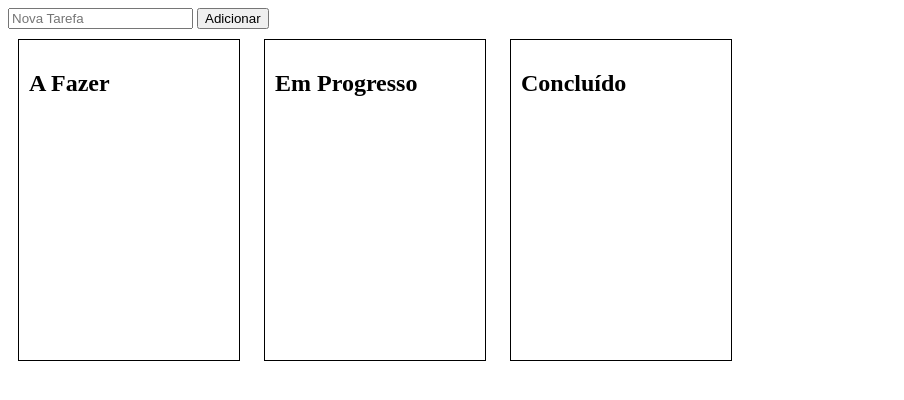
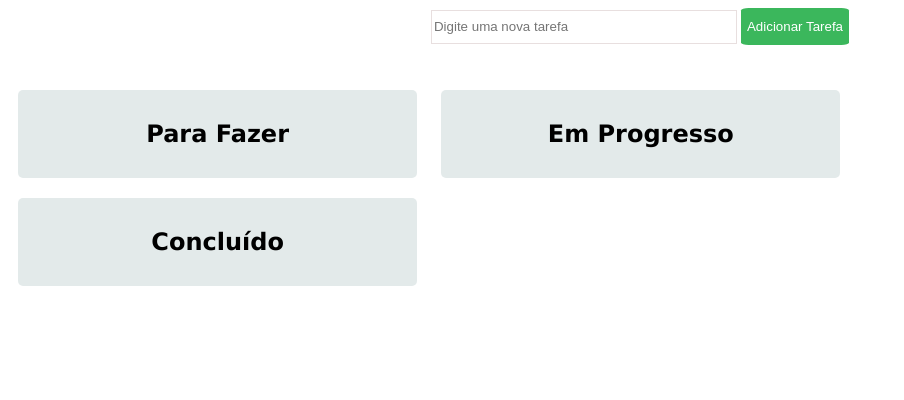
Before and after one commit to wiaczorekff/ARI3, a plain HTML site: page ARI 7/dragNdropAtv1.html in a window 1280 px wide. Shown: the whole page, without its empty margins (0-904 px from the left). Drawn offline with Linux system fonts and the light colour scheme.

Commit message:
prova ajax e dranNdrop
atualizado

```diff
--- a/ARI 7/dragNdropAtv1.html
+++ b/ARI 7/dragNdropAtv1.html
@@ -4,23 +4,58 @@
   <title>Lista de Tarefas</title>
   <style>
    #a-fazer, #em-progresso, #concluido {
-      border: 1px solid black;
     padding: 10px;
     margin: 10px;
-      width: 200px;
-      height: 300px;
+    width: 30%;
+    height: auto;
     display: inline-block;
+    text-align: center;
+    background-color: rgba(221, 230, 230, 0.806);
+    font-family: 'Lucida Sans', 'Lucida Sans Regular', 'Lucida Grande', 'Lucida Sans Unicode', Geneva, Verdana, sans-serif;
+    border-radius: 5px;
     vertical-align: top;
 }
 
-    #a-fazer input[type="text"] {
-      width: 150px;
-      margin-right: 10px;
+li{
+  text-align: left;
+  list-style-type: none;
+  font-size: 22px;
+  background-color: rgb(254, 255, 255);
+  padding: 5px;
+  margin: 5px;
+  border: 1px solid rgba(184, 181, 181, 0.696);
+
+
+}
+  #adicionarTarefa{
+    text-align: center;
+    margin-bottom: 35px;
   }
 
-    #a-fazer button {
-      margin-top: 5px;
+  input{
+    width: 300px;
+    height: 30px;
+    border: 1px solid rgb(232, 223, 223);
   }
+
+  button{
+    background: #00a22bc4;
+    color: white;
+    border-style: none;
+    height: 37px;
+    text-shadow: none;
+    border-radius: 7%;
+  }
+
+  button:hover {
+    background-color: #3fe36bc4;
+    color:white;
+  }
+
+  #tarefas{
+    width: auto;
+  }
+
   </style>
 
 <script>
@@ -52,18 +87,33 @@
     li.appendChild(document.createTextNode(tarefa));
     document.getElementById("lista-a-fazer").appendChild(li);
     document.getElementById("nova-tarefa").value = "";
+
+  //Ajusta a altura das divs para que não fiquem com alturas diferentes ao colocar uma tarefa na div
+    var divs = document.querySelectorAll('#a-fazer, #em-progresso, #concluido');
+    var maxHeight = 0;
+    divs.forEach(function(div) {
+      if (div.offsetHeight > maxHeight) {
+        maxHeight = div.offsetHeight;
+      }
+    });
+    divs.forEach(function(div) {
+      div.style.height = maxHeight + 'px';
+    });
   });
 };
+
 </script>
 </head>
 <body>
 
-    <input type="text" id="nova-tarefa" placeholder="Nova Tarefa">
-    <button id="adicionar-tarefa">Adicionar</button>
+  <div id="adicionarTarefa">
+    <input type="text" id="nova-tarefa" placeholder="Digite uma nova tarefa">
+    <button id="adicionar-tarefa">Adicionar Tarefa</button>
+  </div>
 
   <div id="tarefas">
     <div id="a-fazer" ondragover="allowDrop(event)" ondrop="drop(event)">
-      <h2>A Fazer</h2>
+      <h2>Para Fazer</h2>
       <ul id="lista-a-fazer"></ul>
     </div>
 
@@ -71,7 +121,6 @@
       <h2>Em Progresso</h2>
       <ul id="lista-em-progresso"></ul>
     </div>
-
 
     <div id="concluido" ondragover="allowDrop(event)" ondrop="drop(event)">
       <h2>Concluído</h2>
```
Lines whose indentation alone changed are shown as unchanged.
